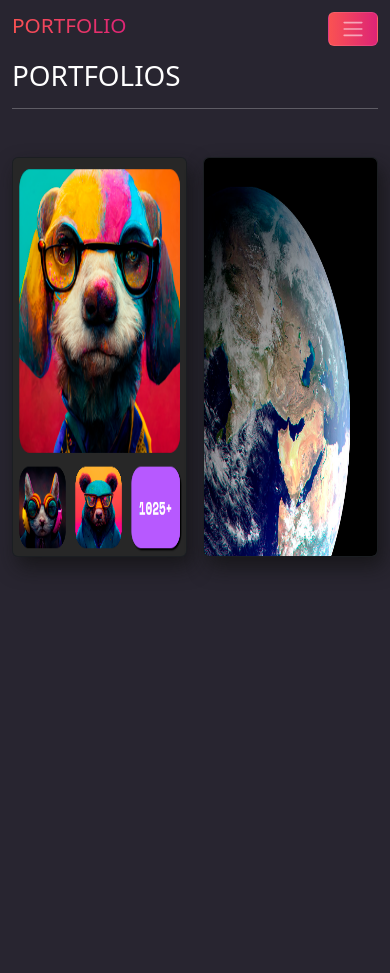
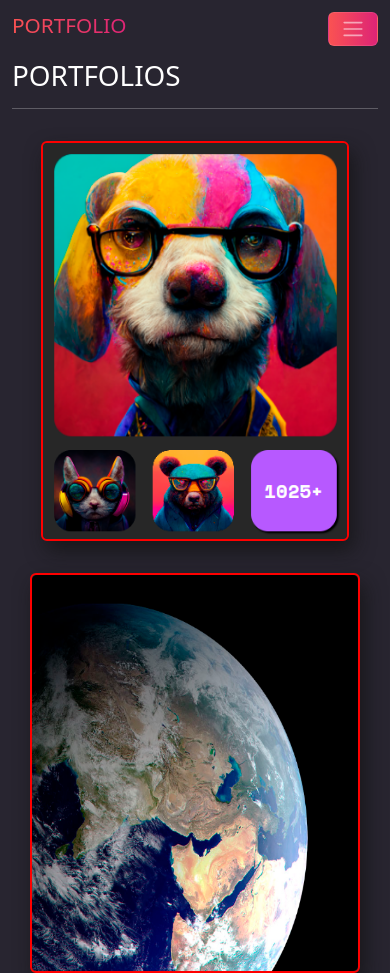
Before and after one commit to gabrielspessanha/portifolio, a React (Vite) app: page /portfolio in a window 390 px wide. Before the commit the page ends 844 px from the top, so only its background shows below. Built offline with nearby package versions, Linux system fonts and the light colour scheme.

Commit message:
mudando portfolio

```diff
--- a/src/components/Portfolio/styles.scss
+++ b/src/components/Portfolio/styles.scss
@@ -3,14 +3,16 @@
 
 
 .portfolio-container{
-    display: flex;
+    display: grid;
     place-content: center;
-    gap: 1rem;
-    margin-top: 3rem;
+    place-items: center;
+    grid-template-columns: repeat(auto-fit, minmax(300px, 1fr));
+    gap: 2rem;
+    margin: 2rem 0;
 
 
     .card{
-        width: 330px;
+        max-width: 330px;
         height: 400px;
         color: white;
         transition: .3s;
@@ -53,16 +55,36 @@
             }
 
         }
+    }
+}
 
+@media (max-width: 884px){
+    .card{
+        max-width: 300px;
+        border: 2px solid red;
 
-        &:hover{
-            top: -7px;
+        &>*{
+            opacity: 1;
+            transition: .4s;
 
-            &:before{
-                filter: brightness(.3);
+            h2{
+                background:$gradient;
+                -webkit-background-clip: text;
+                -webkit-text-fill-color: transparent;
             }
 
+            &.img-card{
+                opacity: 0;
+                height: 100%;
+
+            }
+
+            &:hover{
+                opacity: 1;
+                background-color: rgba(0, 0, 0, 0.486);
+            }
 
         }
+
     }
 }
```
